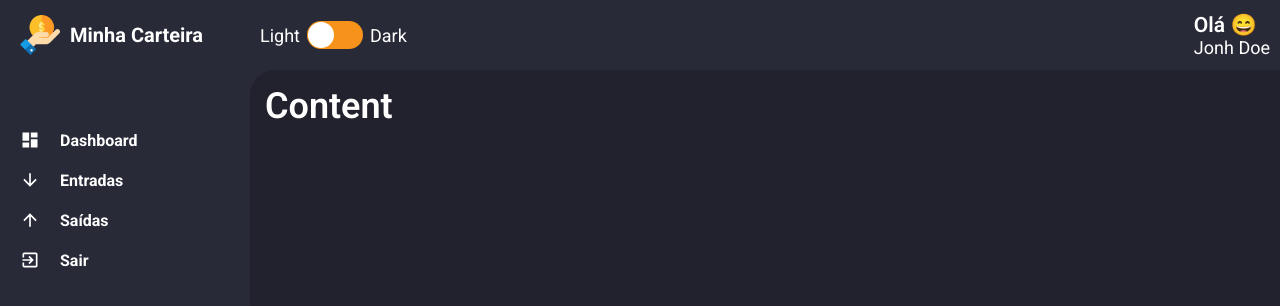
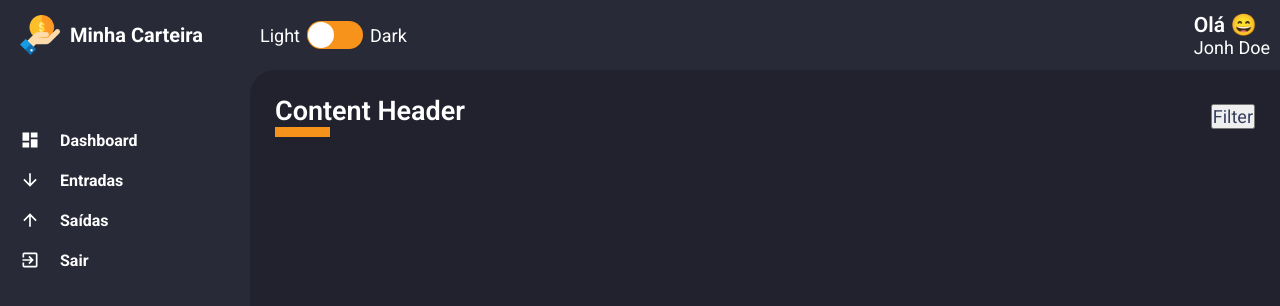
Before and after one commit to marcosjsfraga/minha-carteira, a React (Create React App) app: page / in a window 1280 px wide. Shown: the top 306 px of the page. Built offline with nearby package versions, Linux system fonts and the light colour scheme; a web font is replaced by a local one.

Commit message:
Content Header

```diff
--- a/src/App.tsx
+++ b/src/App.tsx
@@ -1,13 +1,16 @@
 import { ThemeProvider } from 'styled-components';
 import Layout from './components/Layout';
+// import light from './styles/themes/light';
+import Dashboard from './pages/Dashboard';
 import { GlobalStyle } from './styles/global';
 import dark from './styles/themes/dark';
-// import light from './styles/themes/light';
 
 const App: React.FC = () => {
     return (
         <ThemeProvider theme={dark}>
-            <Layout />
+            <Layout>
+                <Dashboard />
+            </Layout>
 
             <GlobalStyle />
         </ThemeProvider>
--- a/src/components/Content/index.tsx
+++ b/src/components/Content/index.tsx
@@ -1,12 +1,8 @@
 import React from 'react';
 import { Container } from './styles';
 
-const Content: React.FC = () => {
-    return (
-        <Container>
-            <h1>Content</h1>
-        </Container>
-    );
+const Content: React.FC = ({ children }) => {
+    return <Container>{children}</Container>;
 };
 
 export default Content;
--- a/src/components/Content/styles.ts
+++ b/src/components/Content/styles.ts
@@ -6,7 +6,7 @@ export const Container = styled.div`
     background-color: ${props => props.theme.colors.primary};
     color: ${props => props.theme.colors.black};
 
-    padding: 15px;
+    padding: 25px;
 
     border-radius: 25px 0px 0px 0px;
     border-color: ${props => props.theme.colors.primary};
--- /dev/null
+++ b/src/components/ContentHeader/index.tsx
@@ -0,0 +1,17 @@
+import React from 'react';
+import { Container, Controllers, TitleContainer } from './styles';
+
+const ContentHeader: React.FC = () => {
+    return (
+        <Container>
+            <TitleContainer>
+                <h2>Content Header</h2>
+            </TitleContainer>
+            <Controllers>
+                <button type="button">Filter</button>
+            </Controllers>
+        </Container>
+    );
+};
+
+export default ContentHeader;
--- /dev/null
+++ b/src/components/ContentHeader/styles.ts
@@ -0,0 +1,26 @@
+import styled from 'styled-components';
+
+export const Container = styled.div`
+    width: 100%;
+
+    display: flex;
+    align-items: center;
+    justify-content: space-between;
+
+    margin-bottom: 25px;
+`;
+
+export const TitleContainer = styled.div`
+    > h2 {
+        color: ${props => props.theme.colors.black};
+
+        &::after {
+            content: '';
+            display: block;
+            width: 55px;
+            border-bottom: 10px solid ${props => props.theme.colors.warning};
+        }
+    }
+`;
+
+export const Controllers = styled.div``;
--- a/src/components/Layout/index.tsx
+++ b/src/components/Layout/index.tsx
@@ -4,12 +4,12 @@ import Content from '../../components/Content';
 import Header from '../../components/Header';
 import { Grid } from './styles';
 
-export const Layout: React.FC = () => {
+export const Layout: React.FC = ({ children }) => {
     return (
         <Grid>
             <Header />
             <Aside />
-            <Content />
+            <Content>{children}</Content>
         </Grid>
     );
 };
--- a/src/pages/Dashboard/index.tsx
+++ b/src/pages/Dashboard/index.tsx
@@ -1,9 +1,13 @@
 import React from 'react';
-
-// import { Container } from './styles';
+import ContentHeader from '../../components/ContentHeader';
+import { Container } from './styles';
 
 const Dashboard: React.FC = () => {
-    return <h1>Dashboard</h1>;
+    return (
+        <Container>
+            <ContentHeader />
+        </Container>
+    );
 };
 
 export default Dashboard;
--- /dev/null
+++ b/src/pages/Dashboard/styles.ts
@@ -0,0 +1,3 @@
+import styled from 'styled-components';
+
+export const Container = styled.div``;
```
